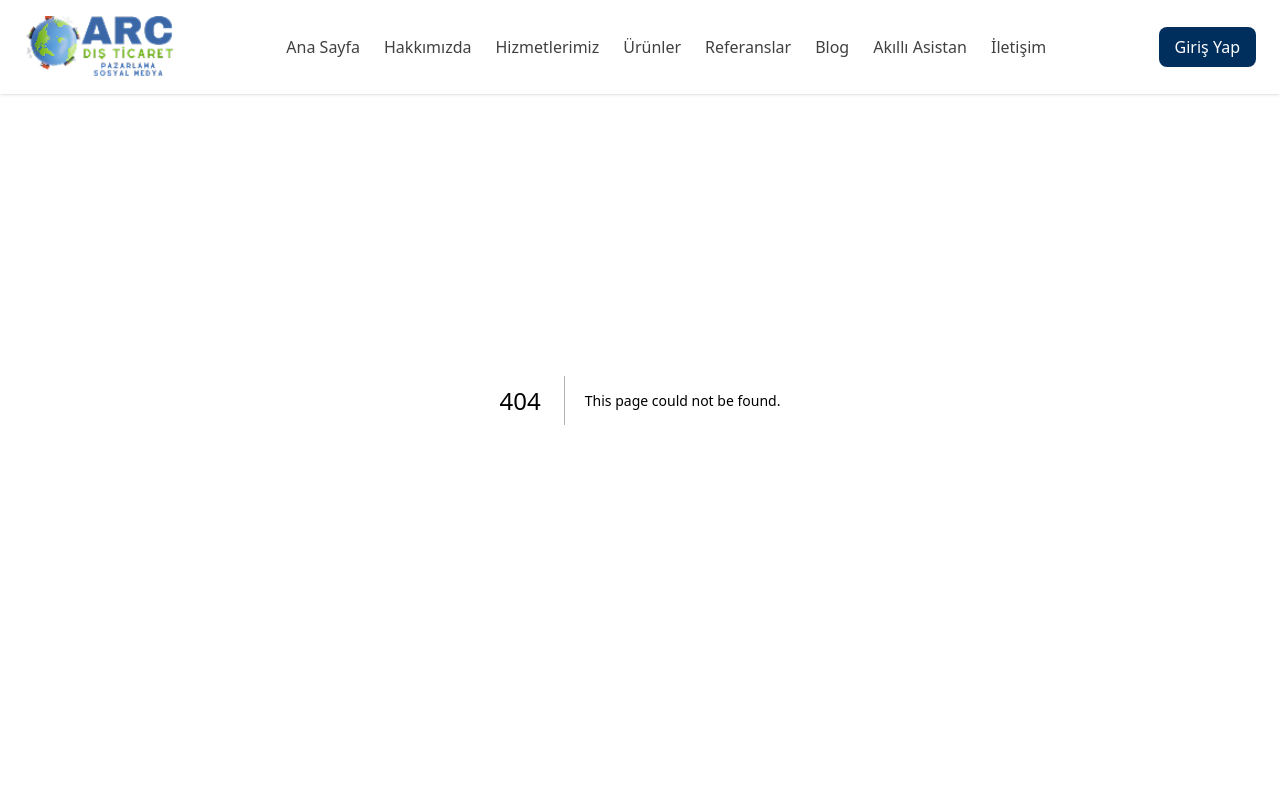
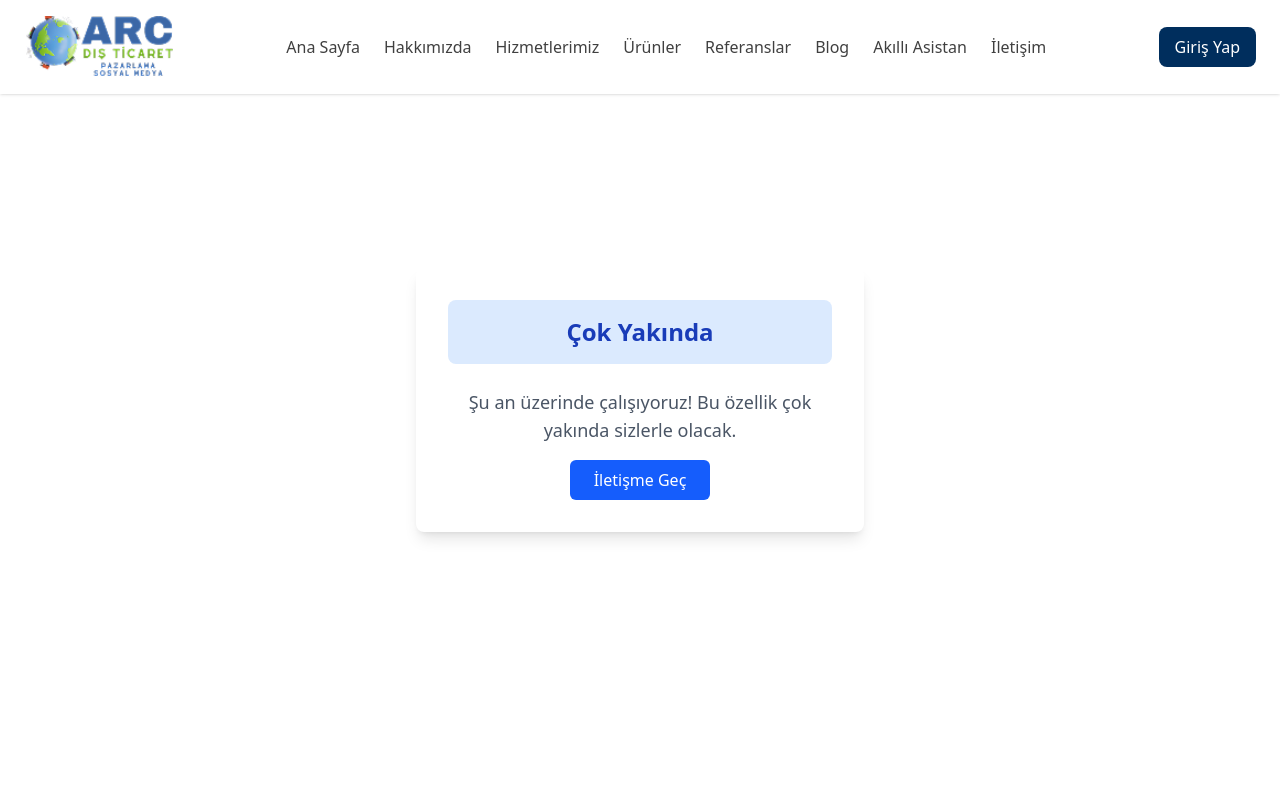
Before and after one commit to poyrazavsever/arc_foreign_trade, a Next.js app: page /login in a window 1280 px wide. Before the commit this address had no page. Shown: the top 800 px of the page. Built offline with nearby package versions, Linux system fonts and the light colour scheme.

Commit message:
feat: done login page

```diff
--- /dev/null
+++ b/pages/login.js
@@ -0,0 +1,23 @@
+import React from 'react';
+
+const Login = () => {
+  return (
+    <div className="flex items-center justify-center h-screen bg-gradient-to-r">
+      <div className="bg-white p-8 rounded-lg shadow-lg max-w-md w-full text-center">
+        <div className="bg-blue-100 text-blue-800 p-4 rounded-lg mb-6">
+          <h2 className="text-2xl font-semibold">Çok Yakında</h2>
+        </div>
+        <p className="text-lg text-gray-600 mb-4">
+          Şu an üzerinde çalışıyoruz! Bu özellik çok yakında sizlerle olacak.
+        </p>
+        <a href='/contact'>
+            <button className="bg-blue-600 text-white py-2 px-6 rounded-md hover:bg-blue-700 transition duration-300 focus:outline-none focus:ring-2 focus:ring-blue-500">
+            İletişme Geç
+            </button>
+        </a>
+      </div>
+    </div>
+  );
+};
+
+export default Login;
```
